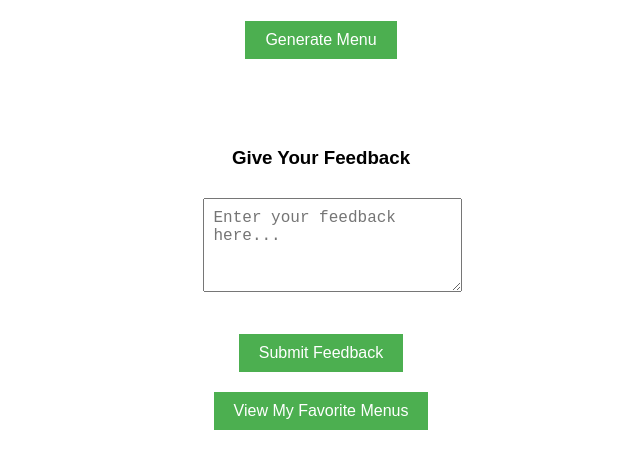
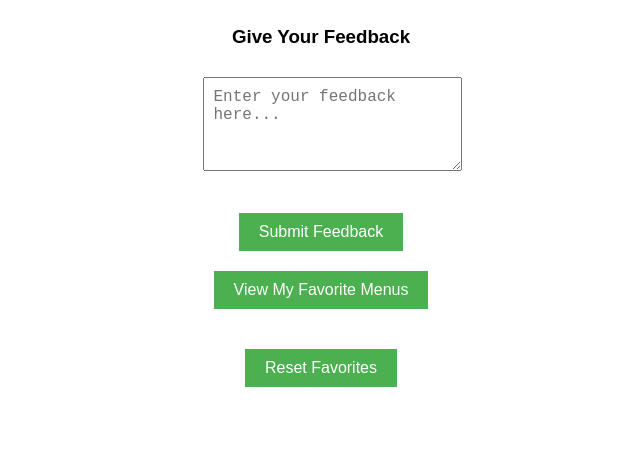
Before and after one commit to GreenPOE/GreenFood, a plain HTML site: page index.html in a window 1280 px wide. Shown: the part 249-718 px from the top of the page, without its empty margins (339-979 px from the left). Drawn offline with Linux system fonts and the light colour scheme.

Commit message:
Update index.html

```diff
--- a/index.html
+++ b/index.html
@@ -11,7 +11,7 @@
       padding: 0;
       height: 100%;
       width: 100%;
-      overflow: hidden; /* ป้องกันการเลื่อนหน้าจอ */
+      overflow-y: auto; /* ให้สามารถเลื่อนแนวตั้งได้ */
       font-family: Arial, sans-serif;
       text-align: center;
     }
@@ -20,7 +20,7 @@
       padding: 20px;
       display: flex;
       flex-direction: column;
-      justify-content: center;
+      justify-content: flex-start;
       align-items: center;
     }
 
@@ -107,6 +107,9 @@
   <button onclick="viewFavorites()">View My Favorite Menus</button>
   <div id="menuList"></div>
 
+  <!-- Reset Favorites Button -->
+  <button onclick="resetFavorites()">Reset Favorites</button>
+
   <script>
     // Menu Data (including calories info)
     const menus = [
@@ -172,6 +175,13 @@
       }
     }
 
+    // Reset all favorite menus
+    function resetFavorites() {
+      localStorage.removeItem('favoriteMenus');
+      favoriteMenus = [];
+      document.getElementById("menuList").innerHTML = "Your favorite menus have been reset.";
+      alert("Your favorite menus have been cleared.");
+    }
   </script>
 
 </body>
```
